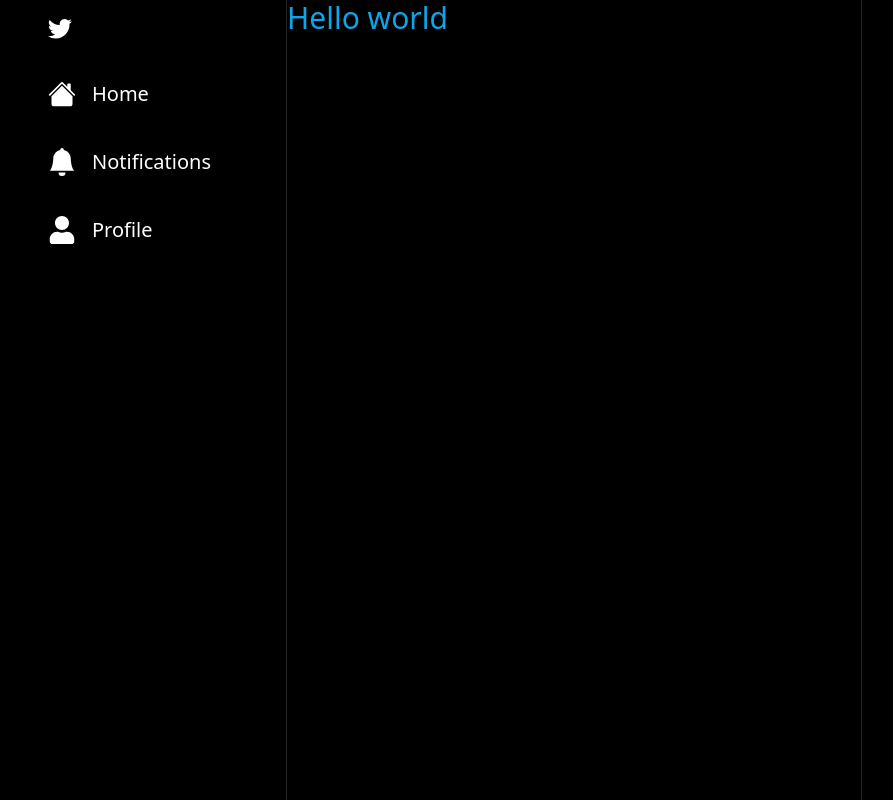
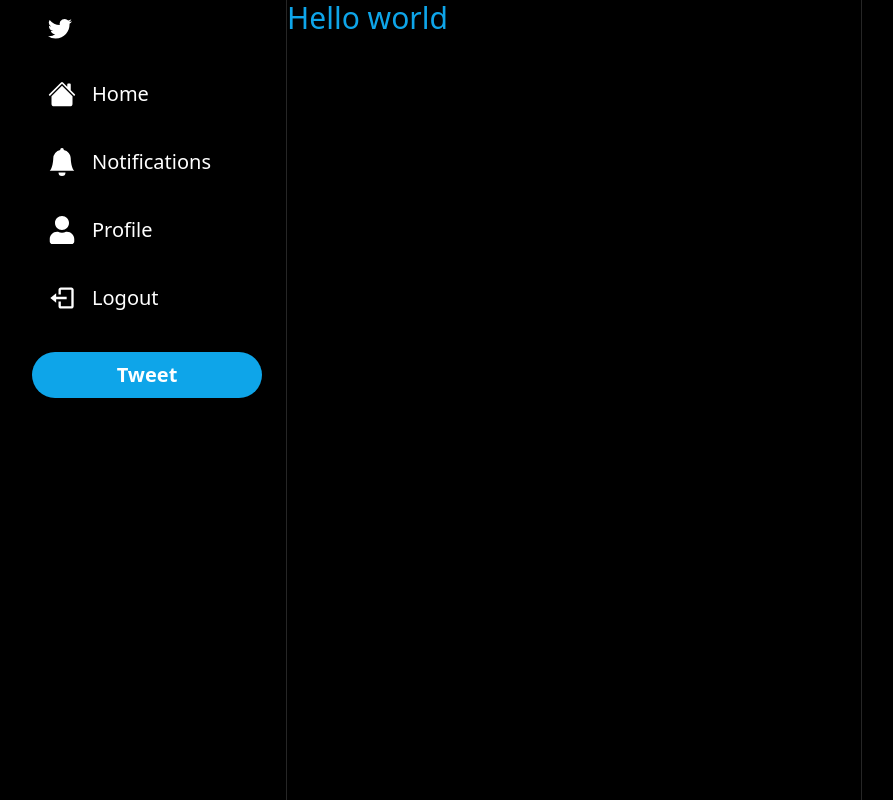
Before and after one commit to George-Gichuru/Twitter, a Next.js app: page / in a window 1280 px wide. Shown: the whole page, without its empty margins (66-959 px from the left). Built offline with nearby package versions, Linux system fonts and the light colour scheme.

Commit message:
sidebartweetbutton

```diff
--- a/components/layout/Sidebar.tsx
+++ b/components/layout/Sidebar.tsx
@@ -1,8 +1,10 @@
 import { BsHouseFill, BsBellFill } from "react-icons/bs";
 import { FaUser } from "react-icons/fa";
+import { BiLogOut } from "react-icons/bi";
 
 import SidebarLogo from "./SidebarLogo";
 import SidebarItem from "./SidebarItem"
+import SidebarTweetButton from "./SidebarTweetButton";
 
 const Sidebar = () => {
 
@@ -39,6 +41,8 @@
                         icon={item.icon}
                      />
                     ))}
+                    <SidebarItem onClick={() => {}} icon={BiLogOut} label="Logout"/>
+                    <SidebarTweetButton />
 
 
                 </div>
--- a/components/layout/SidebarTweetButton.tsx
+++ b/components/layout/SidebarTweetButton.tsx
@@ -1,6 +1,57 @@
+import { useRouter } from "next/router";
+import { FaFeather } from "react-icons/fa";
+
+
 const SidebarTweetButton = () => {
+    const router = useRouter();
+
+
     return (
-        <div></div>
+        <div onClick={() => router.push("/")}>
+            <div className="
+                mt-6
+                lg:hidden
+                rounded-full
+                h-14
+                w-14
+                p-4
+                flex
+                items-center
+                justify-center
+                bg-sky-500
+                hover:bg-opacity-80
+                transition
+                cursor-pointer">
+
+                    <FaFeather size={24} color="white"/>
+
+            </div>
+
+            <div className="
+                mt-6
+                hidden
+                lg:block
+                px-4
+                py-2
+                rounded-full
+                bg-sky-500
+                hover:bg-opacity-90
+                cursor-pointer
+                transition">
+
+                    <p className="
+                        hidden
+                        lg:block
+                        text-center
+                        font-semibold
+                        text-white
+                        text-[20px]">
+                        Tweet
+                    </p>
+
+            </div>
+
+        </div>
     )
 }
 
```
